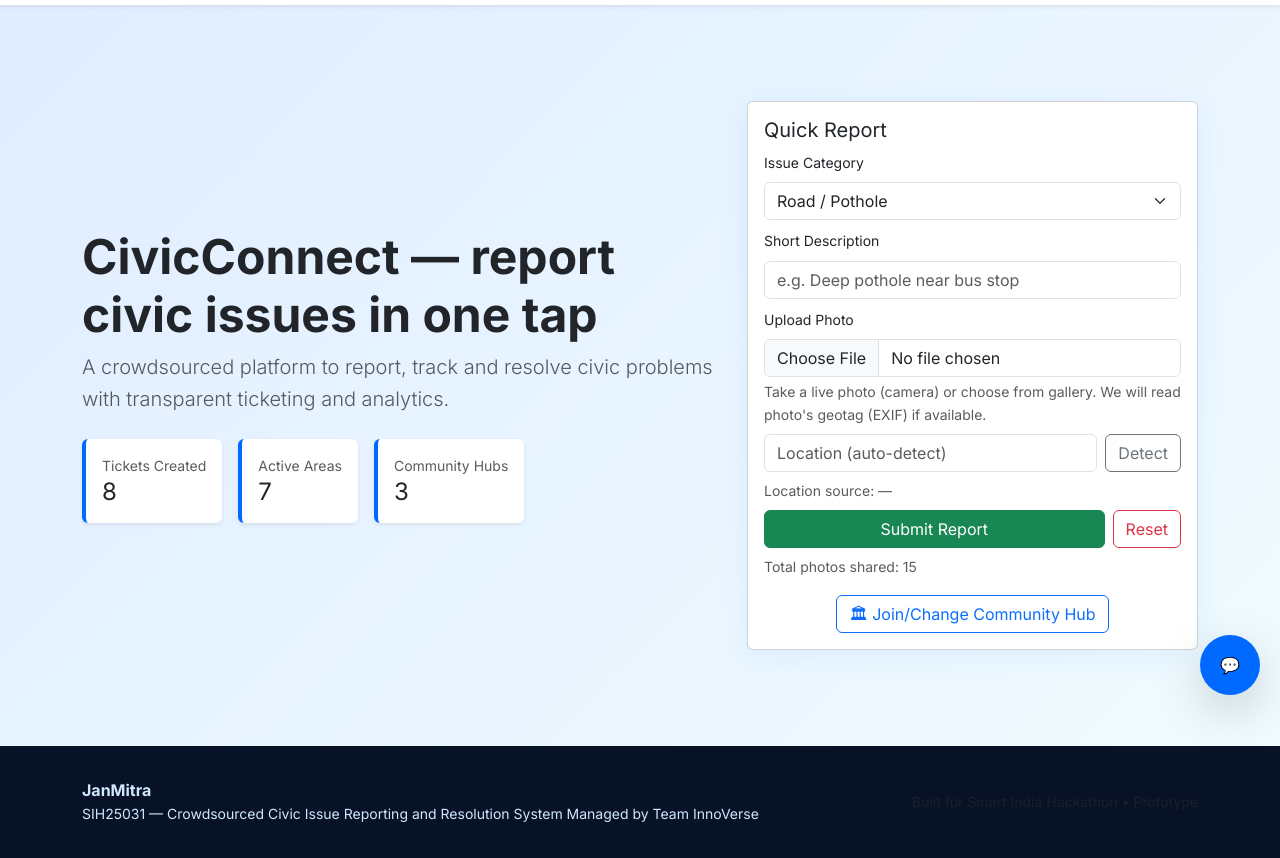
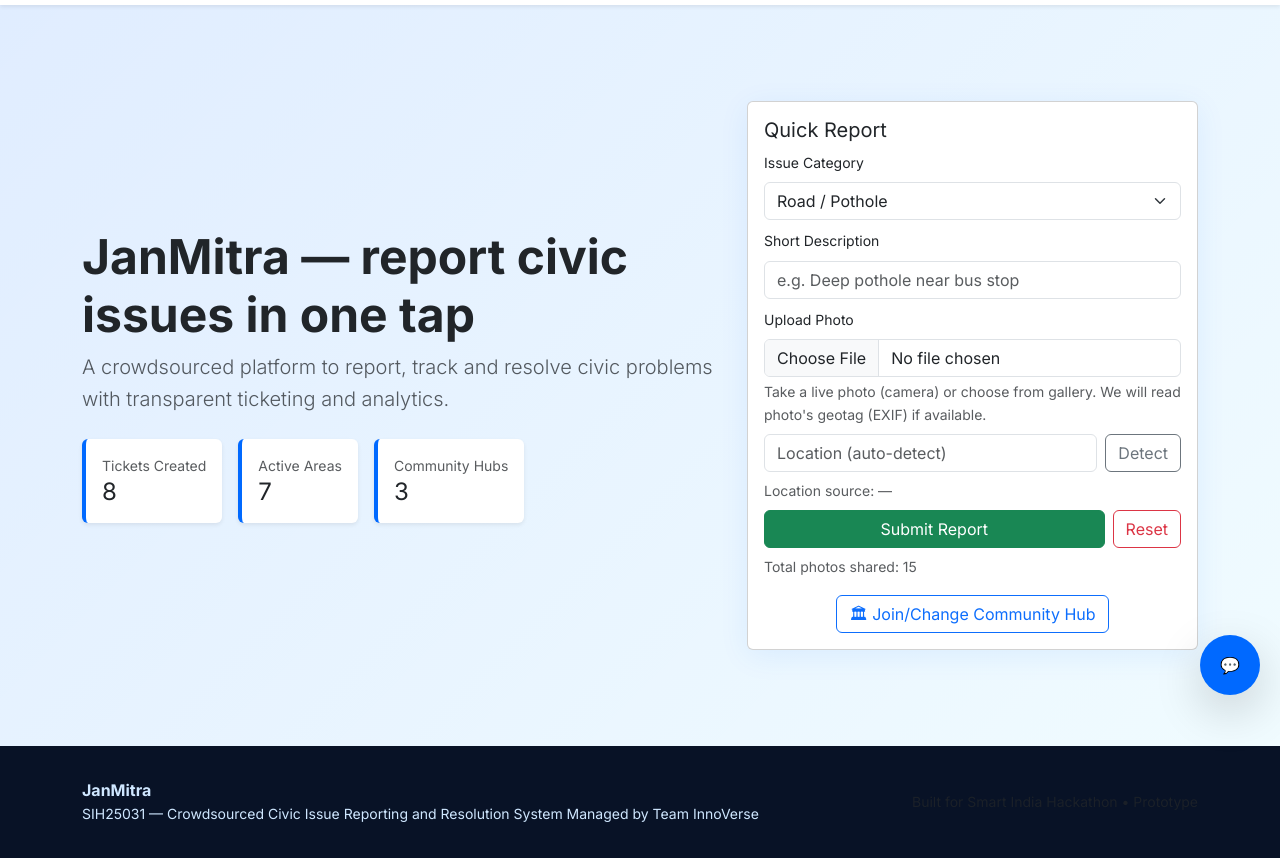
Before and after one commit to Vikram-zeroz/INNOVERSE_JANMITRA, a website: page public/index.html in a window 1280 px wide. Shown: the part 85-943 px from the top of the page. Drawn offline with nearby package versions, Linux system fonts and the light colour scheme.

Commit message:
Update index.html
Civic Connect to JanMitra

```diff
--- a/public/index.html
+++ b/public/index.html
@@ -68,7 +68,7 @@
     <div class="container">
         <div class="row align-items-center">
             <div class="col-lg-7">
-                <h1 class="display-5 fw-bold">CivicConnect — report civic issues in one tap</h1>
+                <h1 class="display-5 fw-bold">JanMitra — report civic issues in one tap</h1>
                 <p class="lead text-muted">A crowdsourced platform to report, track and resolve civic problems with transparent ticketing and analytics.</p>
 
                 <div class="mt-4 d-flex gap-3 flex-wrap">
@@ -551,4 +551,5 @@ setInterval(updateCounts, 10000);
 </script>
 
 </body>
+
 </html>
```
